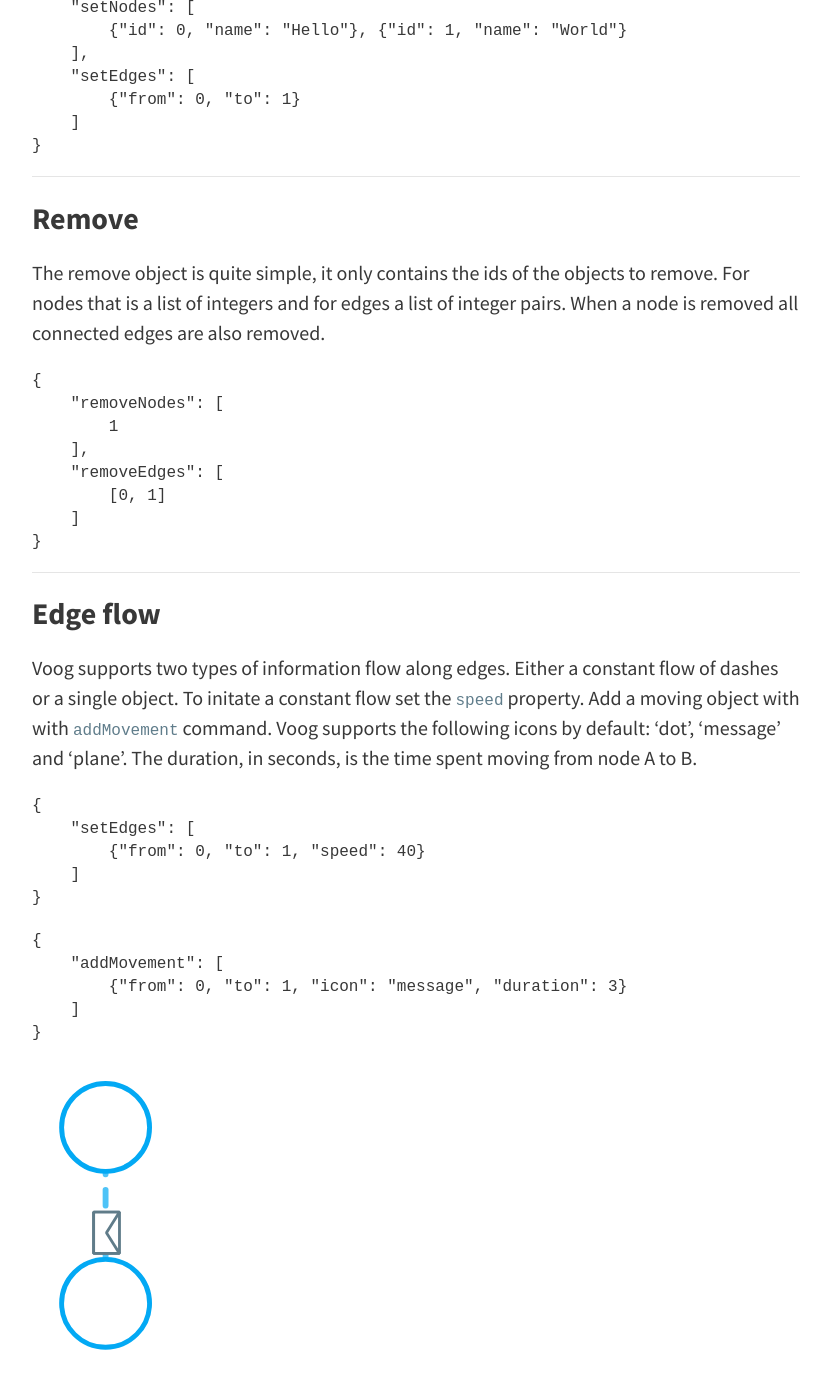
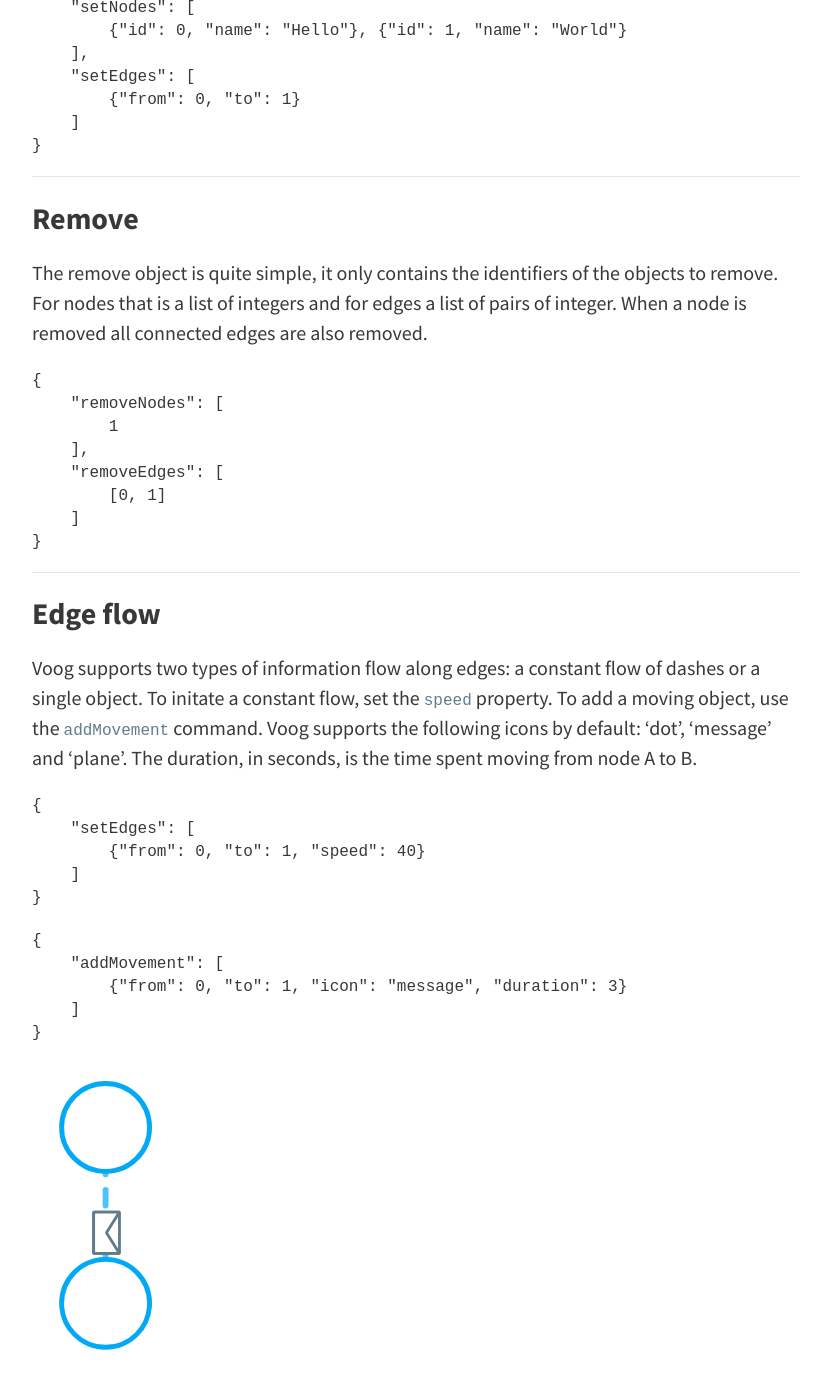
Before and after one commit to kantega/voog, a Jekyll site: the page built from getting_started.md, in a window 1280 px wide and 1400 px high, scrolled down 1608 px. Shown: the top 1389 px of the window, without its empty margins (224-1054 px from the left). Built offline with Jekyll 4.4.1, drawn with Linux system fonts in a browser that asks for light colours; some of the changed text lies outside the part shown.

Commit message:
minor polishing to the text. mostly cosmetic.

````diff
--- a/getting_started.md
+++ b/getting_started.md
@@ -9,7 +9,8 @@ feature-img: "assets/img/circles.jpg"
 
 ### Basic Node
 `setNodes` adds a list of node objects to the graph.
-The minimum requirements for a node is an identifying integer: `{"id": 0}`, but here we also provide a name.
+The minimum requirements for a node is an identifying integer: `{"id": 0}`, but
+here we also provide a name.
 
 ![Hello](/voog/assets/img/hello.png)
 ```
@@ -39,8 +41,9 @@ corresponding nodes doesn't exist, they will be created automatically.
 ---
 
 ### Remove
-The remove object is quite simple, it only contains the ids of the objects to remove. For nodes that is a list of
-integers and for edges a list of integer pairs. When a node is removed all connected edges are also removed.
+The remove object is quite simple, it only contains the identifiers of the
+objects to remove. For nodes that is a list of integers and for edges a list of
+pairs of integer. When a node is removed all connected edges are also removed.
 
 ```
 {
@@ -55,10 +58,11 @@ integers and for edges a list of integer pairs. When a node is removed all conne
 ---
 
 ### Edge flow
-Voog supports two types of information flow along edges. Either a constant flow of dashes or a single object. To
-initate a constant flow set the `speed` property. Add a moving object with with `addMovement` command. Voog supports
-the following icons by default: 'dot', 'message' and 'plane'. The duration, in seconds, is the time spent moving from
-node A to B.
+Voog supports two types of information flow along edges: a constant flow of
+dashes or a single object. To initate a constant flow, set the `speed`
+property.  To add a moving object, use the `addMovement` command. Voog supports
+the following icons by default: 'dot', 'message' and 'plane'. The duration, in
+seconds, is the time spent moving from node A to B.
 ```
 {
     "setEdges": [
````
Also changed, not shown: other parts of getting_started.md (+8 -6 lines), protocol.md (+14 -10 lines).
